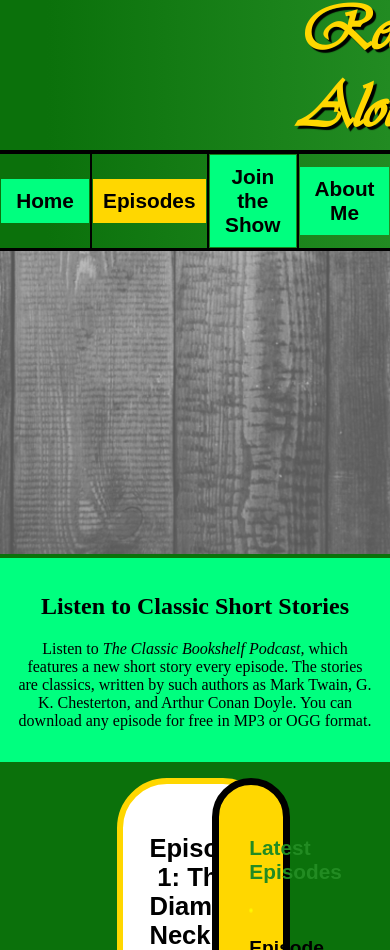
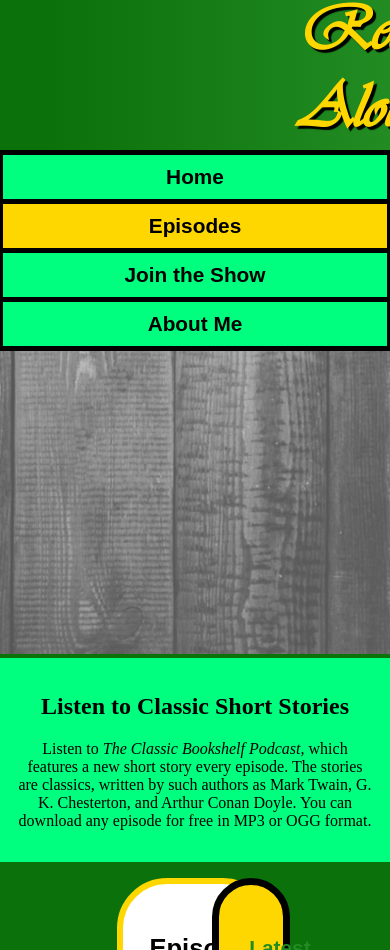
Before and after one commit to NathGitHub554/TheClassicBookshelfPodcast, a plain HTML site: page episodes.html in a window 390 px wide. Shown: the part 824-1774 px from the top of the page. Drawn offline with Linux system fonts and the light colour scheme.

Commit message:
made nav responsive

```diff
--- a/episodes.html
+++ b/episodes.html
@@ -168,25 +168,13 @@
       <h2 class="subtitle">Classic Short Stories, Read Aloud</h2>
 
       <nav class="sitenav" id="navbar">
-	      <table class="navTable">
-		      <tr class="navTable">
-			      <td class="navTable current">
-                      <a class="topnav" href="index.html">Home</a>
-			      </td>
+        <a class="topnav" href="index.html">Home</a>
 
-				  <td class="navTable">
-	                  <a class="topnav current" href="Episodes.html">Episodes</a>
-		          </td>
+	    <a class="topnav current" href="episodes.html">Episodes</a>
 
-				  <td class="navTable">
-				      <a class="topnav" href="JoinTheShow.html">Join the Show</a>
-		          </td>
+		<a class="topnav" href="JoinTheShow.html">Join the Show</a>
 
-				  <td class="navTable">
-				      <a class="topnav" href="AboutPage.html">About Me</a>
-				  </td>
-		      </tr>
-	      </table>
+		<a class="topnav" href="AboutPage.html">About Me</a>
       </nav>
    </header>
 
--- a/styles.css
+++ b/styles.css
@@ -50,45 +50,53 @@
 		#titlelink {text-decoration: none;
 		            outline: 0;}
 
-       .topnav:link, .topnav:visited {display:flex;
+		nav {display: flex;
+		     flex-wrap: wrap;
 		     flex-direction: row;
-                                      justify-content: center;
-									  flex-wrap: wrap;
+			 justify-content: space-around;
+			 }
+
+       .topnav:link {width: 25%;
                      text-decoration: none;
 		             outline: 0;
+					 text-align: center;
 				     font-family: arial, sans-serif;
 				     font-weight: bold;
 					 color: black;
                       font-size: 1.3em;
                       padding: 10px;
 					  background-color: springgreen;
-									   transition: background-color .3s, color .3s;
+					  border-top: 5px solid black;
+					  border-bottom: 5px solid black;
+					  border-right: 3px solid black;
+					  border-left: 3px solid black;
+					  transition: background-color 0.5s;
+
 									   }
 
-        .topnav:hover {color: gold;
-                       background-color: forestgreen}
+		.topnav:visited {color: black;}
 
-		a.topnav.current {background-color: gold;}
+		.topnav:hover {background-color: forestgreen;
+		               color: gold;
+					   border-top: 5px solid black;
+					   border-bottom: 5px solid black;
+					   border-right: 3px solid black;
+					   border-left: 3px solid black;}
 
-		a.topnav.current:hover {color: green;}
+		a.topnav.current {background-color: gold;
+		                  color: black;}
 
+		@media screen and (max-width: 660px) {
 
+			nav {display: flex;
+			flex-direction: column;}
 
-        table.navTable {width: 100%;
-               margin-left: auto;
-               margin-right: auto;
-               border-collapse: collapse;
-			   border-top: 4px solid black;
-			   border-bottom: 3.5px solid black;
+			.topnav:link {width: 100%;
+			              border-top: 5px solid black;
+						  border-bottom: 0px;}
+
+			.topnav:link:last-child {border-bottom: 5px solid black;}
 		}
-
-        td.navTable {
-            width: 25%;
-            text-align: center;
-			border-right: 2px solid black;
- 			}
-
-	    td:last-child.navTable {border:none;}
 
 
 	    footer {background-color: forestgreen;
```
Also changed, not shown: AboutPage.html (+4 -16 lines), JoinTheShow.html (+4 -16 lines), index.html (+4 -16 lines). Lines whose indentation alone changed are shown as unchanged.
